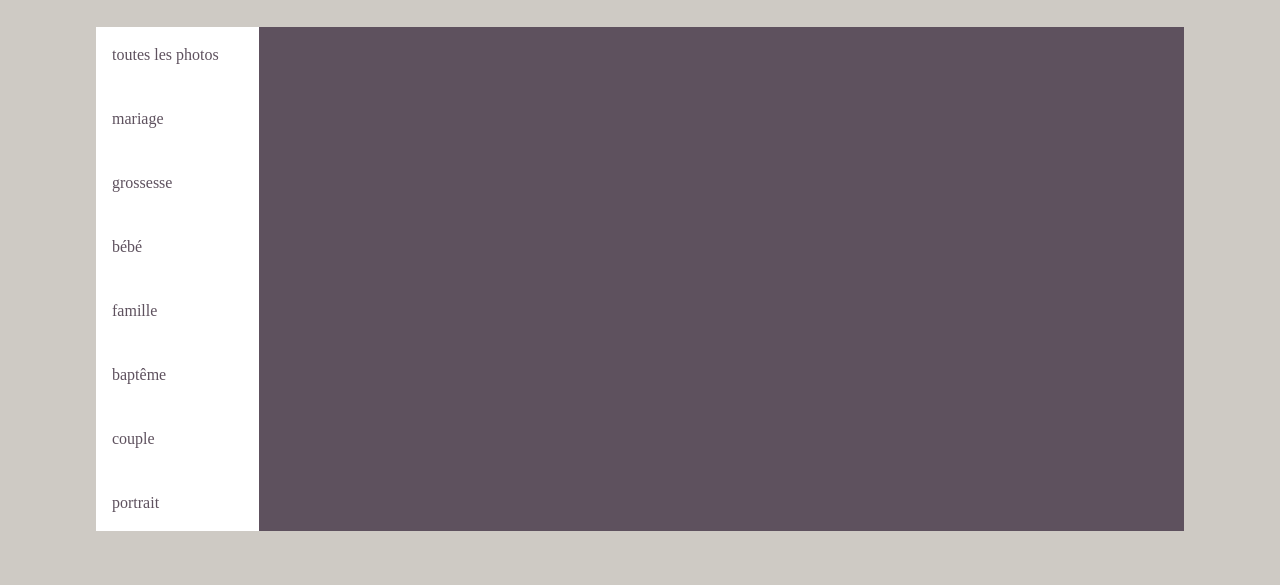
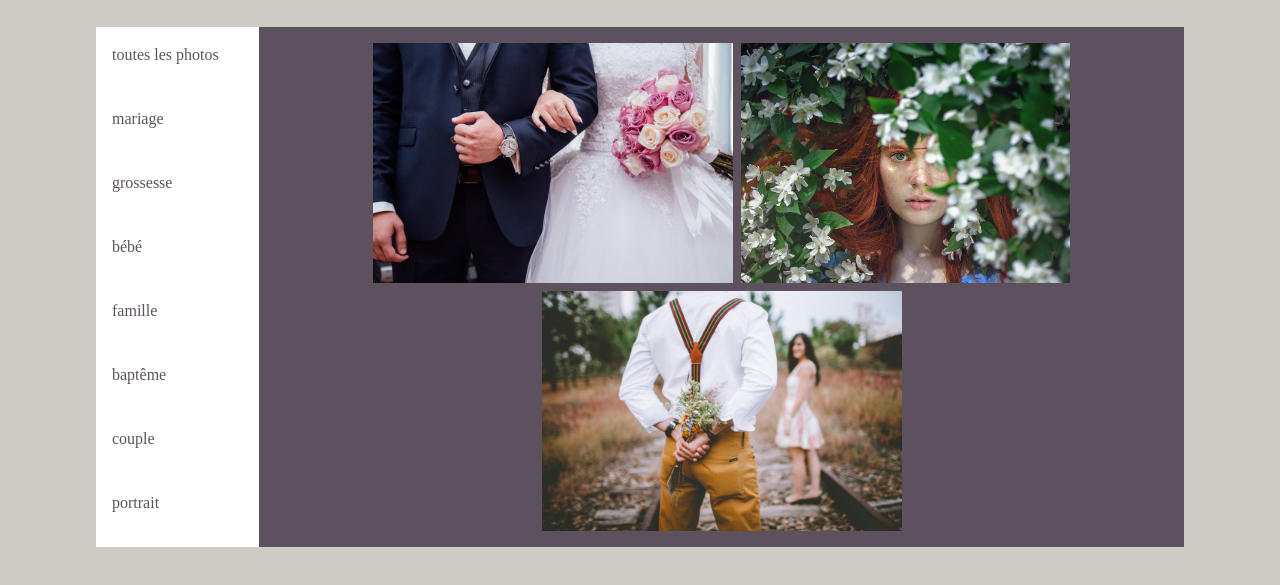
Before and after one commit to CaroVez/photographe, an Eleventy site: page src/galerie.md in a window 1280 px wide. Shown: the part 155-740 px from the top of the page. Built offline with nearby package versions, Linux system fonts and the light colour scheme; Eleventy itself is replaced by a stand-in of ours; files that its build step writes are made by us from their sources; a web font is replaced by a local one.

Commit message:
Update from Forestry.io Caroline Vézina updated src/galerie.md

```diff
--- a/src/galerie.md
+++ b/src/galerie.md
@@ -2,3 +2,4 @@
 layout: galerie.njk
 
 ---
+![wedding](/photos/wedding001.jpg)![portrait](/photos/portrait001.jpg)![couple](/photos/couple001.jpg)
```
